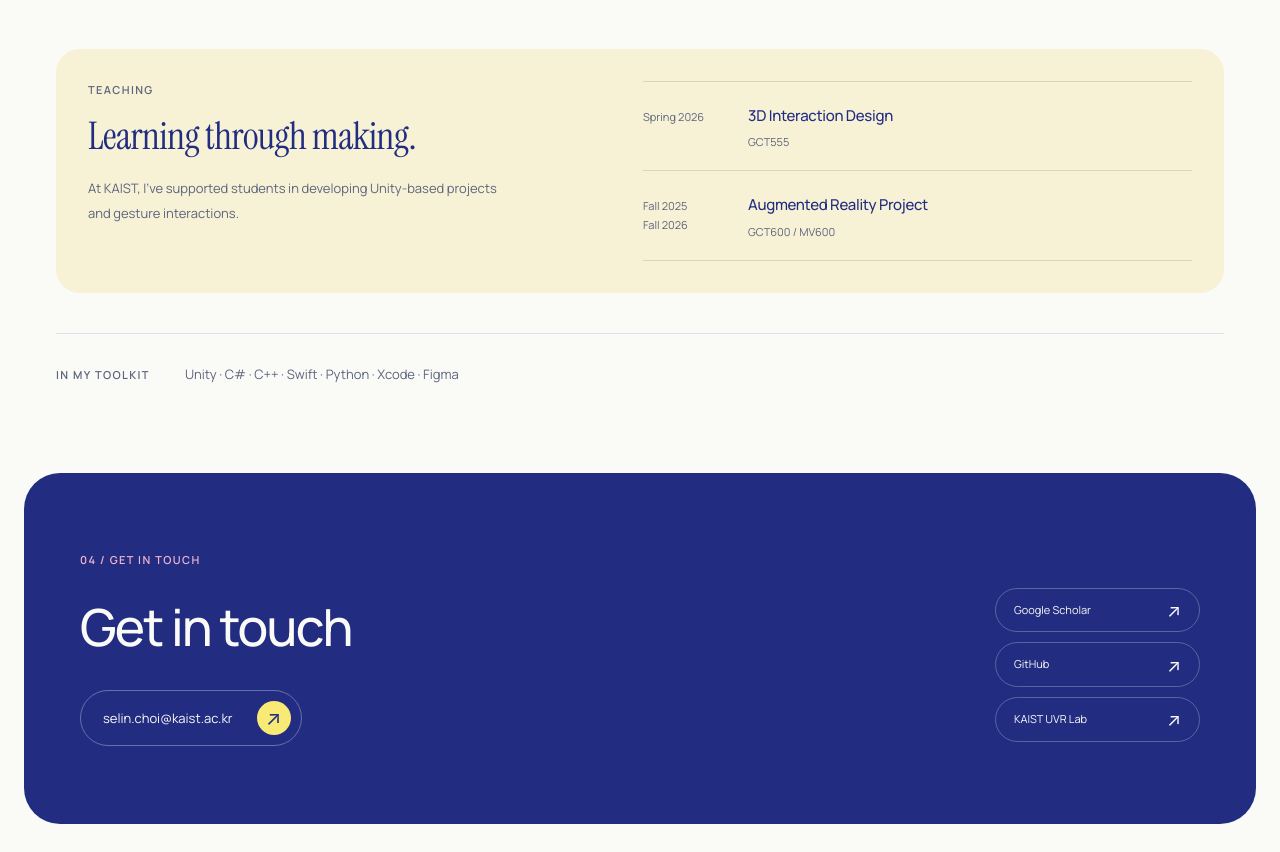
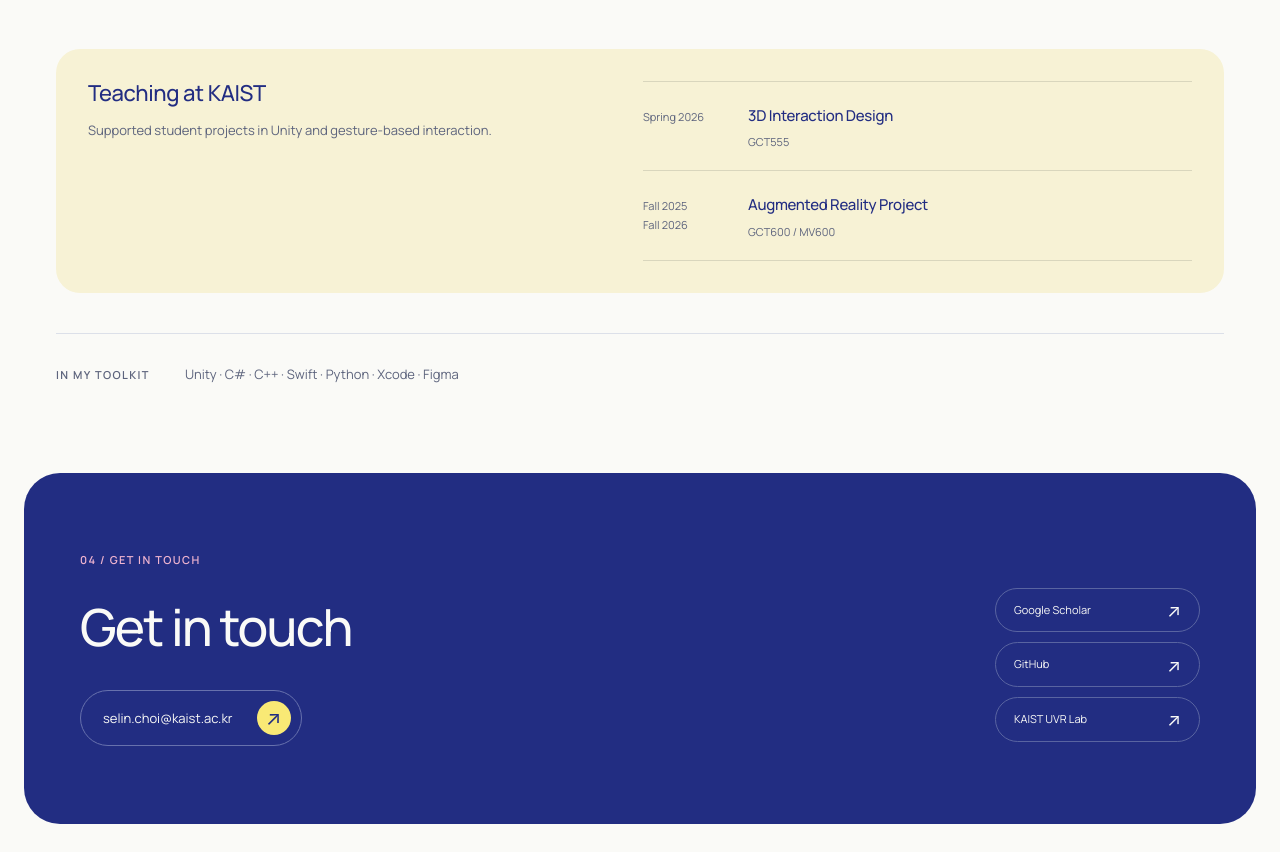
Before and after one commit to seriiin/seriiin.github.io, a website: page index.html in a window 1280 px wide. Shown: the part 6057-6909 px from the top of the page. Drawn offline with Linux system fonts and the light colour scheme.

Commit message:
Replace teaching slogan with a factual heading

```diff
--- a/index.html
+++ b/index.html
@@ -164,7 +164,7 @@
         </article>
       </div>
       <div class="teaching-block" aria-labelledby="teaching-title">
-        <div class="teaching-intro"><p class="eyebrow">Teaching</p><h3 id="teaching-title">Learning through making.</h3><p>At KAIST, I've supported students in developing Unity-based projects and gesture interactions.</p></div>
+        <div class="teaching-intro"><h3 id="teaching-title">Teaching at KAIST</h3><p>Supported student projects in Unity and gesture-based interaction.</p></div>
         <ul class="teaching-courses" aria-label="Courses supported at KAIST">
           <li><span>Spring 2026</span><div><strong>3D Interaction Design</strong><p class="course-code">GCT555</p></div></li>
           <li><span>Fall 2025<br>Fall 2026</span><div><strong>Augmented Reality Project</strong><p class="course-code">GCT600 / MV600</p></div></li>
--- a/styles.css
+++ b/styles.css
@@ -183,7 +183,7 @@ h2 { font-size: clamp(32px, 3.4vw, 44px); letter-spacing: -.035em; font-weight:
 .product-impact span { display: block; margin-top: 15px; color: #e6e9ff; font-size: 12px; }
 .product-impact small { display: block; margin-top: 17px; font-size: 9px; color: #c7cef0; }
 .teaching-block { display: grid; grid-template-columns: minmax(0, 1fr) minmax(0, 1.1fr); gap: 56px; padding: 32px; margin-top: 52px; background: #f7f2d5; border-radius: 24px; }
-.teaching-intro h3 { font-family: var(--serif); font-size: 38px; font-weight: 400; letter-spacing: -.6px; margin-block: 17px; }
+.teaching-intro h3 { font-size: 22px; font-weight: 500; letter-spacing: -.4px; margin-bottom: 12px; }
 .teaching-intro > p:last-child { color: var(--muted); font-size: 13px; line-height: 1.9; max-width: 430px; }
 .teaching-courses { align-self: center; margin: 0; padding: 0; list-style: none; }
 .teaching-courses li { display: grid; grid-template-columns: 85px minmax(0, 1fr); align-items: baseline; gap: 20px; padding-block: 20px; border-bottom: 1px solid #d9d6bd; }
@@ -347,7 +347,6 @@ h2 { font-size: clamp(32px, 3.4vw, 44px); letter-spacing: -.035em; font-weight:
   .product-impact span { margin-top: 0; }
   .product-impact small { flex-basis: 100%; margin-top: 0; }
   .teaching-block { margin-top: 40px; padding: 27px; border-radius: 22px; }
-  .teaching-intro h3 { font-size: 35px; }
   .teaching-courses li { grid-template-columns: 70px minmax(0, 1fr); gap: 12px; }
   .teaching-courses strong { font-size: 14px; }
   .skills-line { gap: 10px; margin-top: 32px; }
```
